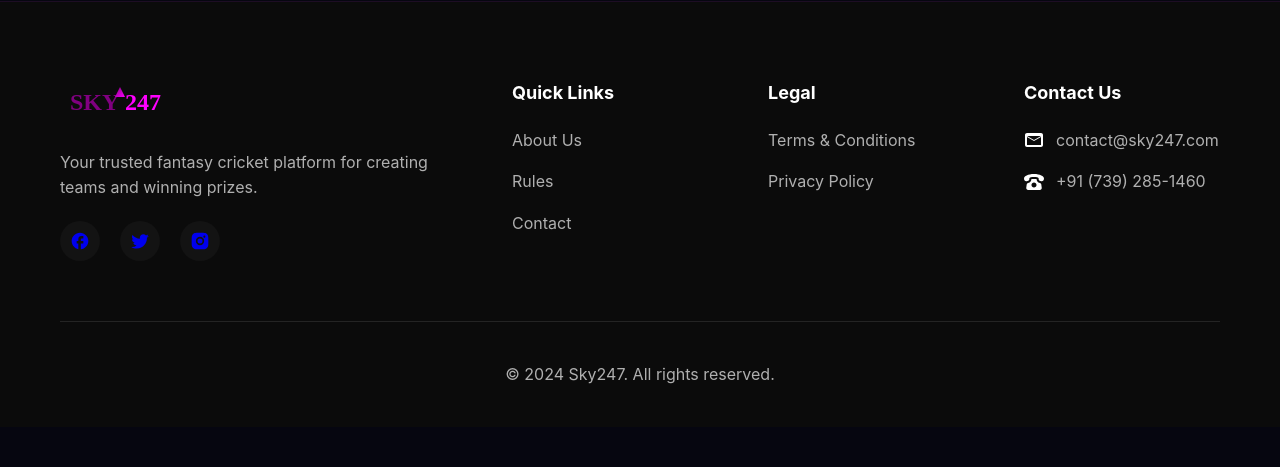
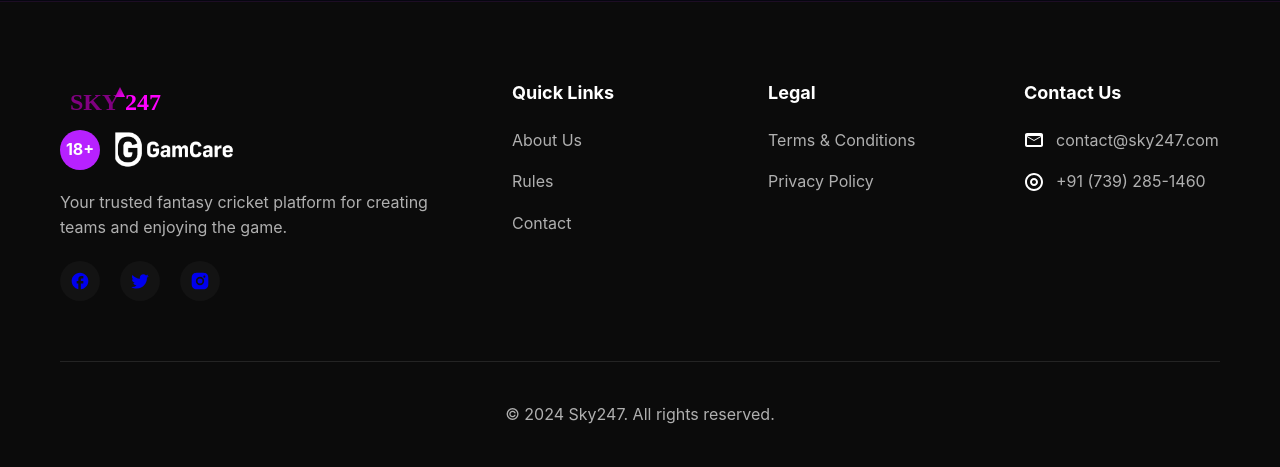
Before and after one commit to Excalibur0888/Sky247_2, a PHP site: page /thanks.html in a window 1280 px wide. Shown: the part 719-1186 px from the top of the page. Before the commit the page ends 1103 px from the top, so only its background shows below. Run offline with PHP 8.4, Linux system fonts and the light colour scheme.

Commit message:
Add GamCare certification and age restriction to footer across site pages

```diff
--- a/about.html
+++ b/about.html
@@ -245,6 +245,12 @@
 					<div class="footer__grid">
 							<div class="footer__info">
 									<img src="img/logo.svg" alt="Sky247" class="footer__logo">
+									<div class="footer__certifications">
+										<div class="age-restriction">18+</div>
+										<a href="https://www.gamcare.org.uk/" target="_blank" class="footer__gamcare">
+												<img src="img/logo-white.png" alt="GamCare">
+										</a>
+								</div>
 									<p>Your trusted fantasy cricket platform for creating teams and enjoying the game.</p>
 									<div class="footer__social">
 											<a href="contacts.html"><svg width="24" height="24" viewBox="0 0 24 24">
--- a/css/style.css
+++ b/css/style.css
@@ -1004,6 +1004,7 @@ h2 {
 
 .footer__bottom {
   display: flex;
+	width: 100%;
   justify-content: center;
   align-items: center;
   padding-top: 40px;
@@ -1014,13 +1015,55 @@ h2 {
   color: var(--text-secondary);
 }
 
-.footer__payments {
-  display: flex;
-  gap: 20px;
-}
-
-.footer__payments img {
-  height: 30px;
+.footer__certifications {
+  display: flex;
+  align-items: center;
+  gap: 15px;
+}
+
+.footer__gamcare {
+  display: flex;
+  align-items: center;
+}
+
+.footer__gamcare img {
+  height: 40px;
+  width: auto;
+}
+
+.age-restriction {
+  width: 40px;
+  height: 40px;
+  background: var(--primary-color);
+  border-radius: 50%;
+  display: flex;
+  align-items: center;
+  justify-content: center;
+  font-weight: bold;
+  font-size: 16px;
+  color: var(--text-primary);
+}
+
+@media (max-width: 768px) {
+  .footer__bottom {
+    flex-direction: column;
+    gap: 20px;
+    text-align: center;
+  }
+
+  .footer__certifications {
+    justify-content: center;
+  }
+
+  .footer__gamcare img {
+    height: 30px;
+  }
+
+  .age-restriction {
+    width: 30px;
+    height: 30px;
+    font-size: 14px;
+  }
 }
 
 /* Mobile Menu */
--- a/rules.html
+++ b/rules.html
@@ -242,6 +242,12 @@
 					<div class="footer__grid">
 							<div class="footer__info">
 									<img src="img/logo.svg" alt="Sky247" class="footer__logo">
+									<div class="footer__certifications">
+										<div class="age-restriction">18+</div>
+										<a href="https://www.gamcare.org.uk/" target="_blank" class="footer__gamcare">
+												<img src="img/logo-white.png" alt="GamCare">
+										</a>
+								</div>
 									<p>Your trusted fantasy cricket platform for creating teams and enjoying the game.</p>
 									<div class="footer__social">
 											<a href="contacts.html"><svg width="24" height="24" viewBox="0 0 24 24">
--- a/thanks.html
+++ b/thanks.html
@@ -55,7 +55,13 @@
 					<div class="footer__grid">
 							<div class="footer__info">
 									<img src="img/logo.svg" alt="Sky247" class="footer__logo">
-									<p>Your trusted fantasy cricket platform for creating teams and winning prizes.</p>
+									<div class="footer__certifications">
+										<div class="age-restriction">18+</div>
+										<a href="https://www.gamcare.org.uk/" target="_blank" class="footer__gamcare">
+												<img src="img/logo-white.png" alt="GamCare">
+										</a>
+								</div>
+									<p>Your trusted fantasy cricket platform for creating teams and enjoying the game.</p>
 									<div class="footer__social">
 											<a href="contacts.html"><svg width="24" height="24" viewBox="0 0 24 24">
 													<path fill="currentColor" d="M22 12c0-5.52-4.48-10-10-10S2 6.48 2 12c0 4.84 3.44 8.87 8 9.8V15H8v-3h2V9.5C10 7.57 11.57 6 13.5 6H16v3h-2c-.55 0-1 .45-1 1v2h3v3h-3v6.95c5.05-.5 9-4.76 9-9.95z"/>
@@ -94,7 +100,7 @@
 											</li>
 											<li>
 													<svg width="20" height="20" viewBox="0 0 20 20">
-															<path fill="currentColor" d="M17.256 12.253c-.096-.667-.611-1.187-1.274-1.342-2.577-.604-3.223-2.088-3.332-3.734C12.193 7.092 11.38 7 10 7s-2.193.092-2.65.177c-.109 1.646-.755 3.13-3.332 3.734-.663.156-1.178.675-1.274 1.342l-.497 3.442C2.072 16.907 2.962 18 4.2 18h11.6c1.237 0 2.128-1.093 1.953-2.305l-.497-3.442zM10 15.492c-1.395 0-2.526-1.12-2.526-2.5s1.131-2.5 2.526-2.5 2.526 1.12 2.526 2.5-1.132 2.5-2.526 2.5zM19.95 6c-.024-1.5-3.842-3.999-9.95-4C3.891 2.001.073 4.5.05 6s.021 3.452 2.535 3.127c2.941-.381 2.76-1.408 2.76-2.876C5.345 5.227 7.737 4.98 10 4.98s4.654.247 4.655 1.271c0 1.468-.181 2.495 2.76 2.876C19.928 9.452 19.973 7.5 19.95 6z"/>
+															<path fill="currentColor" d="M10 1C5.03 1 1 5.03 1 10s4.03 9 9 9 9-4.03 9-9-4.03-9-9-9zm0 2c3.87 0 7 3.13 7 7s-3.13 7-7 7-7-3.13-7-7 3.13-7 7-7zm0 3c-2.21 0-4 1.79-4 4s1.79 4 4 4 4-1.79 4-4-1.79-4-4-4zm0 2c1.1 0 2 .9 2 2s-.9 2-2 2-2-.9-2-2 .9-2 2-2z"/>
 													</svg>
 													<a href="tel:+917392851460">+91 (739) 285-1460</a>
 											</li>
```
Also changed, not shown: contacts.html (+8 -2 lines), index.html (+7 -1 lines), privacy-policy.html (+7 -1 lines), terms-conditions.html (+8 -2 lines), img/logo-white.png (added).
